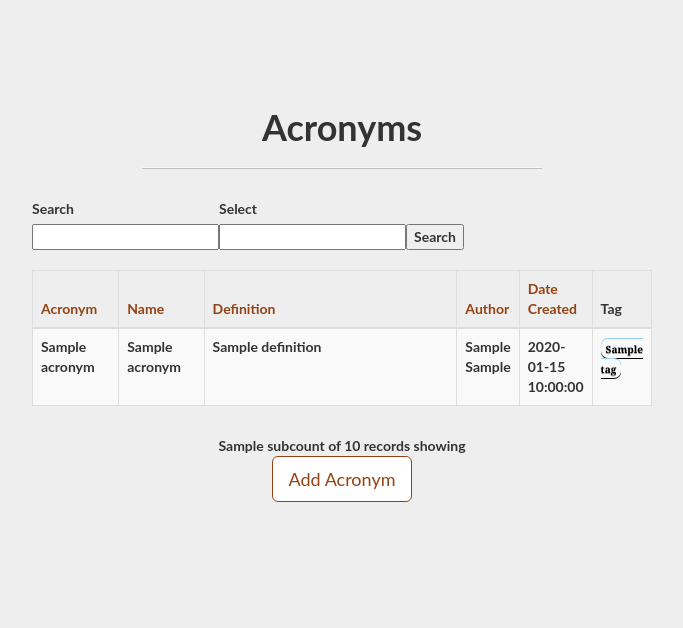
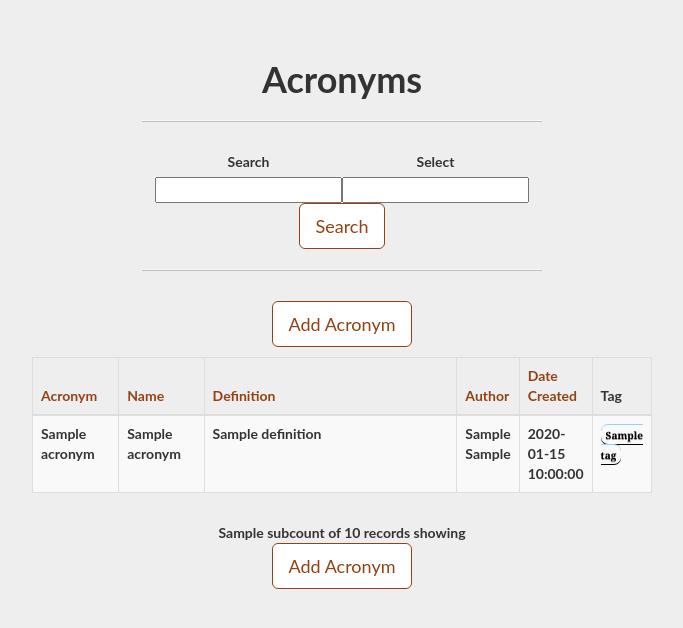
Before and after one commit to gobfink/AcronymDB, a Flask app: template flask/code/app/templates/home/acronyms/acronyms.html in a window 1280 px wide. Shown: the part 51-679 px from the top of the page, without its empty margins (298-981 px from the left). Run offline with Flask 2, Linux system fonts and the light colour scheme; the template is opened without the code that fills it: most values are stand-ins (such as "Sample title", 1, 10 or a date in 2020); form fields are guessed from the names that the template uses; some libraries are stand-ins or nearby versions.

Commit message:
Allow for Acronym Add for Anonymous Users.  Moved Add button to the top as well as bottom of the list.

```diff
--- a/flask/code/app/templates/home/acronyms/acronyms.html
+++ b/flask/code/app/templates/home/acronyms/acronyms.html
@@ -28,14 +28,23 @@
           <hr class="intro-divider">
           <div class="center">
              <form method=post>
-               <table border=0>
-                 <tr valign="bottom">
+               <table border=0 align="center">
+                 <tr valign="bottom" align="center">
                      <td>{{ render_field(form.search) }}</td>
                      <td>{{ render_field(form.select) }}</td>
-                     <td valign="bottom"><input type=submit value=Search></td>
+                 </tr>
+                 <tr>
+                     <td colspan="2" valign="bottom" align="center"><input type=submit value=Search class="btn btn-default btn-lg"></td>
                  </tr>
                </table>
              </form>
+             <hr class="intro-divider">
+          </div>
+          <div style="text-align: center">
+          <a href="{{ url_for('home.add_acronym') }}" class="btn btn-default btn-lg">
+            <i class="fa fa-plus"></i>
+            Add Acronym
+          </a>
           </div>
           <div class="center">
             <table width="100%" class="table table-striped table-bordered">
```
Also changed, not shown: flask/code/app/home/views.py (+6 -3 lines).
